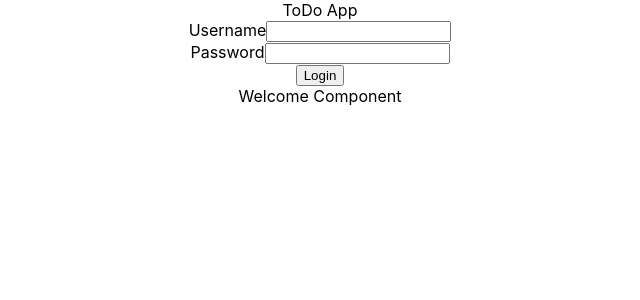
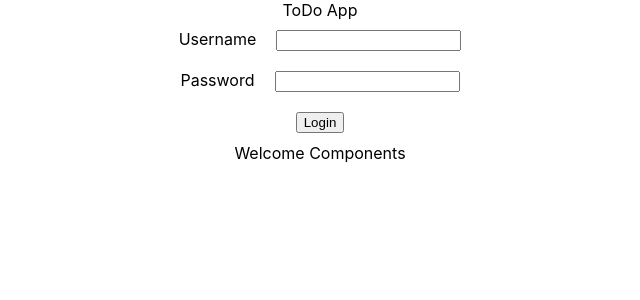
Before and after one commit to saiyanamadala/ToDO-App-ReactJs-Java, a React (Create React App) app: page / in a window 1280 px wide. Shown: the top 300 px of the page, without its empty margins (320-960 px from the left). Built offline with nearby package versions, Linux system fonts and the light colour scheme.

Commit message:
Css added

```diff
--- /dev/null
+++ b/src/component/todo/ToDoApp.css
@@ -0,0 +1,3 @@
+label, input, button{
+    margin: 10px;;
+}
--- a/src/component/todo/ToDoApp.jsx
+++ b/src/component/todo/ToDoApp.jsx
@@ -1,3 +1,7 @@
+import { useState } from 'react'
+import './ToDoApp.css'
+
+
 export default function ToDoApp(){
     return(
         <div className="ToDoApp">
@@ -9,12 +13,18 @@ export default function ToDoApp(){
 }
 
 function LoginComponent(){
+    const [username,setUserName] =useState("")
+
+    function handleUserNameChange(event){
+        setUserName(event.target.value)
+    }
+
     return(
         <div className="Login">
             <div class="loginForm">
                 <div>
                     <label>Username</label>
-                    <input type="text" name="username"></input>
+                    <input type="text" name="username" value={username} onChange={handleUserNameChange}></input>
                 </div>
                 <div>
                     <label>Password</label>
@@ -32,7 +42,7 @@ function LoginComponent(){
 function WelcomeComponent(){
     return(
         <div className="Welcome">
-            Welcome Component
+            Welcome Components
         </div>
     )
 }
```
